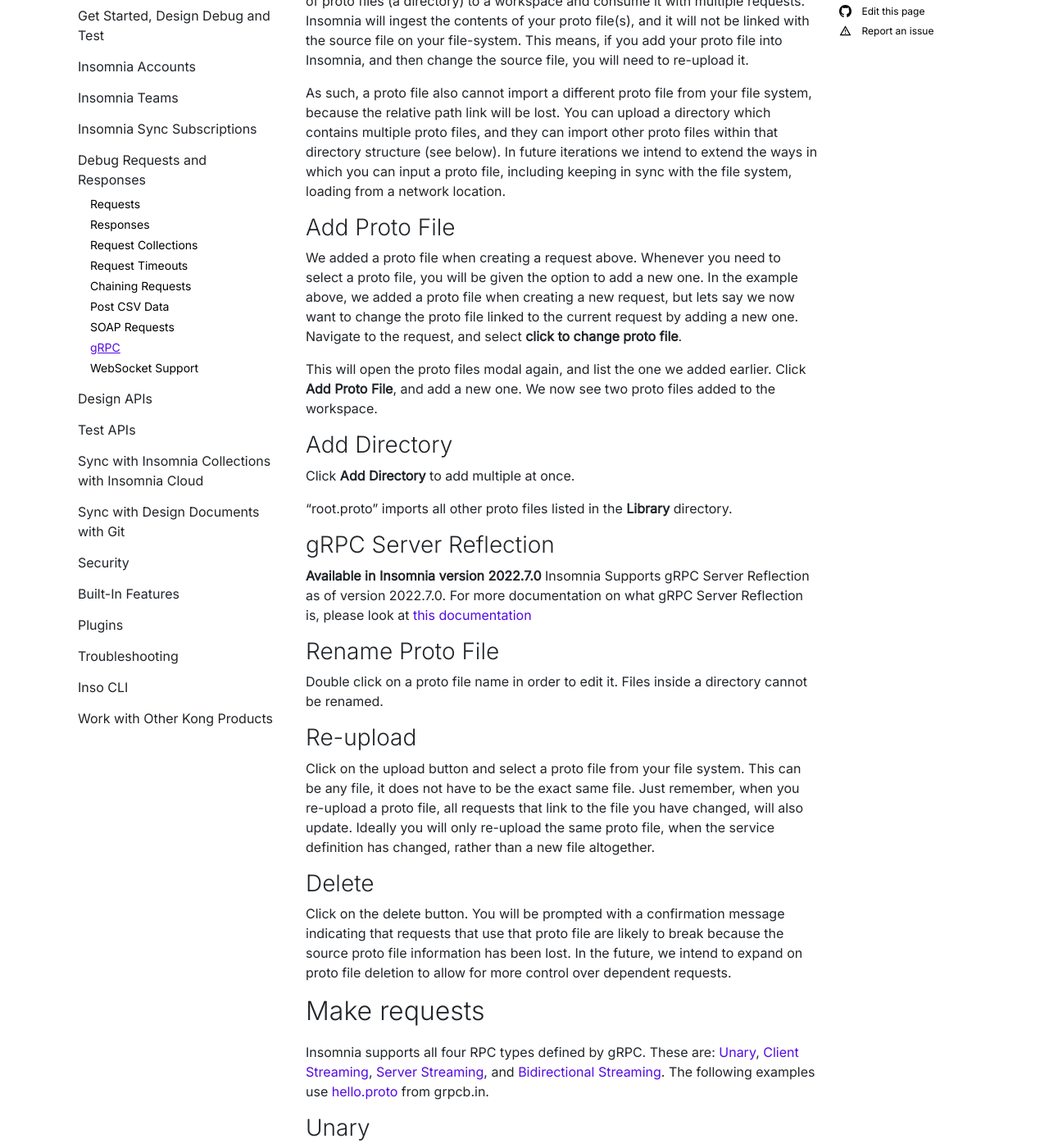
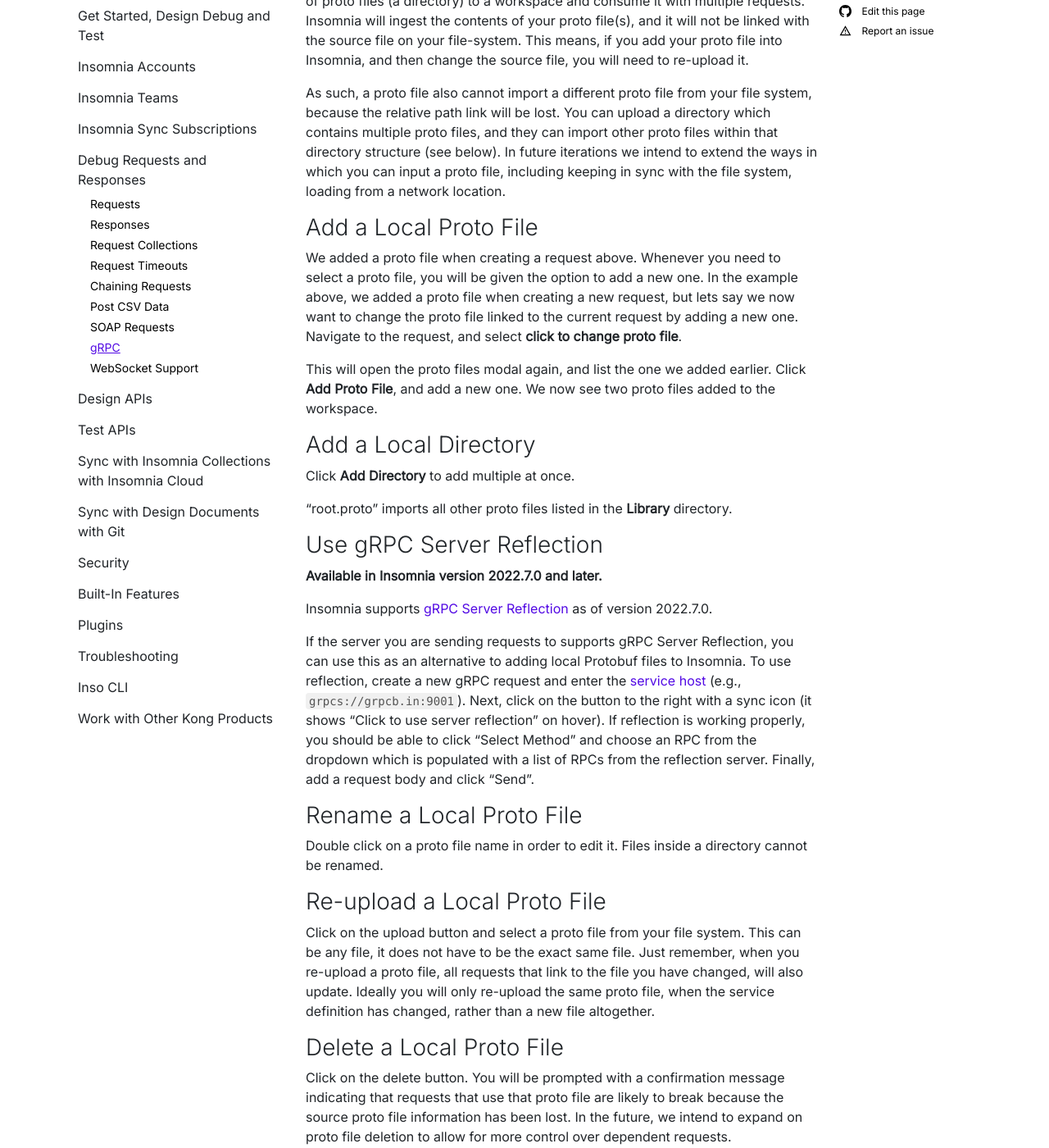
Before and after one commit to Kong/insomnia-docs, a Jekyll site: the page built from docs/insomnia/grpc.md, in a window 1280 px wide and 1400 px high, scrolled down 764 px. Shown: the whole window at 82% size. Built offline with Jekyll 4.4.1, drawn with Linux system fonts in a browser that asks for light colours; comment, search, counter and statistics services are not loaded.

Commit message:
Add clarifications to gRPC reflection docs
This makes the gRPC reflection docs a bit clearer.

```diff
--- a/docs/insomnia/grpc.md
+++ b/docs/insomnia/grpc.md
@@ -25,32 +25,35 @@
 
 As such, a proto file also cannot import a different proto file from your file system, because the relative path link will be lost. You can upload a directory which contains multiple proto files, and they can import other proto files within that directory structure (see below). In future iterations we intend to extend the ways in which you can input a proto file, including keeping in sync with the file system, loading from a network location.
 
-### Add Proto File
+### Add a Local Proto File
 
 We added a proto file when creating a request above. Whenever you need to select a proto file, you will be given the option to add a new one. In the example above, we added a proto file when creating a new request, but lets say we now want to change the proto file linked to the current request by adding a new one. Navigate to the request, and select **click to change proto file**.
 
 This will open the proto files modal again, and list the one we added earlier. Click **Add Proto File**, and add a new one. We now see two proto files added to the workspace.
 
-### Add Directory
+### Add a Local Directory
 
 Click **Add Directory** to add multiple at once.
 
 "root.proto" imports all other proto files listed in the **Library** directory.
 
-### gRPC Server Reflection
-**Available in Insomnia version 2022.7.0**
-Insomnia Supports gRPC Server Reflection as of version 2022.7.0.  For more documentation on what gRPC Server Reflection is, please look at [this documentation](https://github.com/grpc/grpc/blob/master/doc/server-reflection.md)
+### Use gRPC Server Reflection
 
+**Available in Insomnia version 2022.7.0 and later.**
 
-### Rename Proto File
+Insomnia supports [gRPC Server Reflection](https://github.com/grpc/grpc/blob/master/doc/server-reflection.md) as of version 2022.7.0.
+
+If the server you are sending requests to supports gRPC Server Reflection, you can use this as an alternative to adding local Protobuf files to Insomnia. To use reflection, create a new gRPC request and enter the [service host](#tlsssl) (e.g., `grpcs://grpcb.in:9001`). Next, click on the button to the right with a sync icon (it shows "Click to use server reflection" on hover). If reflection is working properly, you should be able to click "Select Method" and choose an RPC from the dropdown which is populated with a list of RPCs from the reflection server. Finally, add a request body and click "Send".
+
+### Rename a Local Proto File
 
 Double click on a proto file name in order to edit it. Files inside a directory cannot be renamed.
 
-### Re-upload
+### Re-upload a Local Proto File
 
 Click on the upload button and select a proto file from your file system. This can be any file, it does not have to be the exact same file. Just remember, when you re-upload a proto file, all requests that link to the file you have changed, will also update. Ideally you will only re-upload the same proto file, when the service definition has changed, rather than a new file altogether.
 
-### Delete
+### Delete a Local Proto File
 
 Click on the delete button. You will be prompted with a confirmation message indicating that requests that use that proto file are likely to break because the source proto file information has been lost. In the future, we intend to expand on proto file deletion to allow for more control over dependent requests.
 
```
